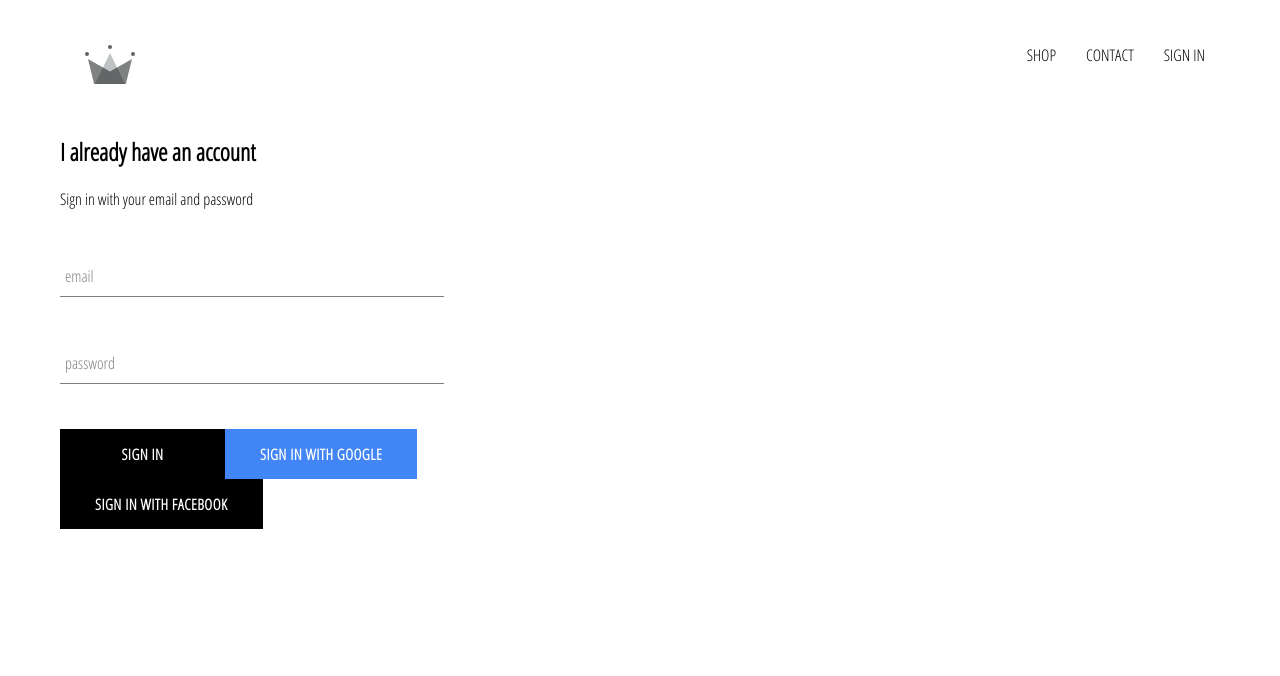
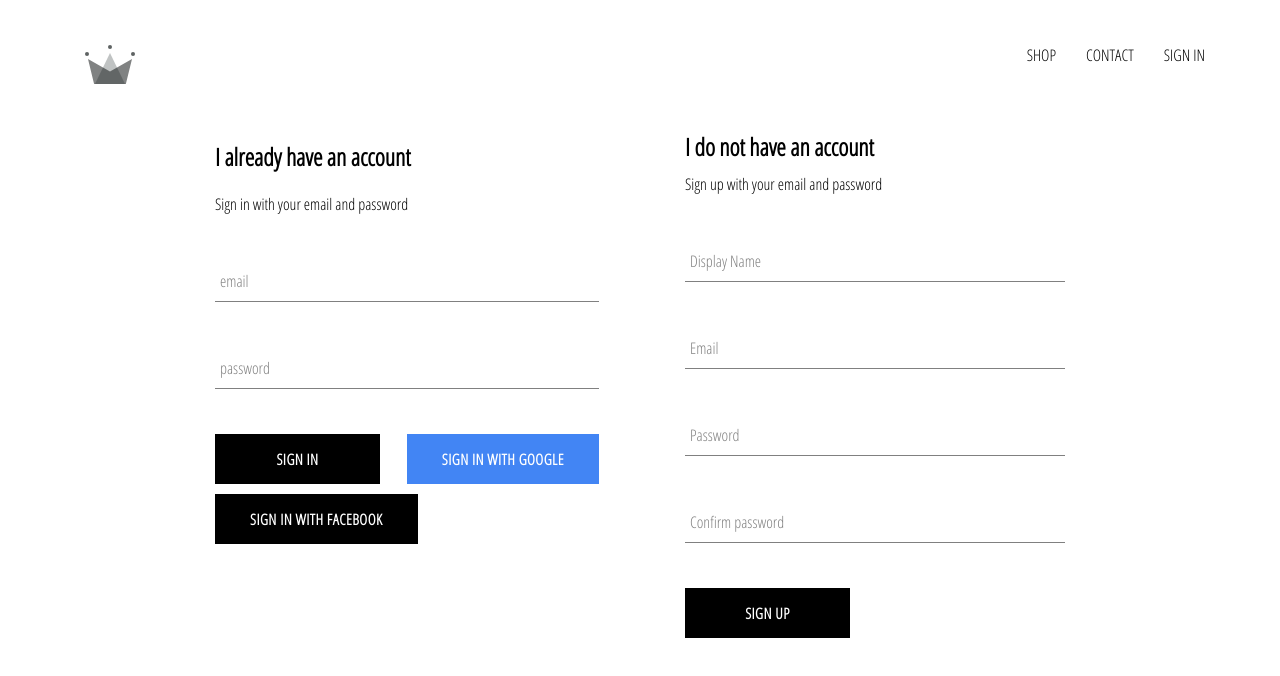
Before and after one commit to darklomba/crwn-clothing, a React (Create React App) app: page /signin in a window 1280 px wide. Shown: the top 676 px of the page. Built offline with nearby package versions, Linux system fonts and the light colour scheme; no server answers.

Commit message:
firebase utils, including ability to store auth users into our firestore db

```diff
--- a/src/App.js
+++ b/src/App.js
@@ -7,7 +7,7 @@
 import ShopPage from './pages/shop/shop.component';
 import Header from './components/header/header.component';
 import SignInAndSignUpPage from './pages/sign-in-and-sign-up/sign-in-and-sign-up.component';
-import { auth } from './firebase/firebase.utils'
+import { auth, createUserProfileDocument } from './firebase/firebase.utils'
 
 class App extends React.Component {
   constructor() {
@@ -21,10 +21,24 @@
   unsuscribeFromAuth = null;
 
   componentDidMount() {
-    this.unsuscribeFromAuth = auth.onAuthStateChanged(user => {
-      this.setState({currentUser: user});
-    }
-    )
+    this.unsuscribeFromAuth = auth.onAuthStateChanged(async userAuth => {
+      if (userAuth) {
+        const userRef = await createUserProfileDocument(userAuth);
+
+        userRef.onSnapshot(snapShot => {
+          this.setState({
+            currentUser: {
+              id: snapShot.id,
+              ...snapShot.data()
+            }
+          });
+        console.log(this.state);
+        });
+      }
+
+      this.setState({ currentUser: userAuth });
+
+    });
   }
 
   componentWillUnmount () {
--- a/src/components/custom-button/custom-button.styles.scss
+++ b/src/components/custom-button/custom-button.styles.scss
@@ -1,3 +1,4 @@
+
 .custom-button {
   min-width: 165px;
   width: auto;
--- a/src/components/sign-in/sign-in.component.jsx
+++ b/src/components/sign-in/sign-in.component.jsx
@@ -46,9 +46,18 @@
                         handleChange={this.handleChange}
                         label='password'
                         required />
-                    <CustomButton type='submit'> Sign In </CustomButton>
-                    <CustomButton onClick= {signInWithGoogle } isGoogleSignIn > Sign In With Google </CustomButton>
-                    <CustomButton onClick= {signInWithFacebook }> Sign In With Facebook </CustomButton>
+                    <div className='buttons'>
+                        <CustomButton type='submit'> Sign In </CustomButton>
+                        <CustomButton
+                            onClick= {signInWithGoogle }
+                            isGoogleSignIn
+                        >
+                           Sign In With Google
+                        </CustomButton>
+                    </div>
+                    <div className='buttons'>
+                            <CustomButton onClick= {signInWithFacebook }> Sign In With Facebook </CustomButton>
+                    </div>
                 </form>
             </div>
         )
--- a/src/components/sign-in/sign-in.styles.scss
+++ b/src/components/sign-in/sign-in.styles.scss
@@ -6,4 +6,10 @@
     .title {
         margin: 10px 0;
     }
+
+    .buttons {
+        padding-bottom: 10px;
+        display: flex;
+        justify-content: space-between;
+      }
 }
--- /dev/null
+++ b/src/components/sign-up/sign-up.component.jsx
@@ -0,0 +1,102 @@
+import React from 'react';
+import FormInput from '../form-input/form-input.component';
+import CustomButton from '../custom-button/custom-button.component';
+
+import { auth, createUserProfileDocument } from '../../firebase/firebase.utils';
+
+import './sign-up.styles.scss';
+
+class SignUp extends React.Component {
+    constructor() {
+        super();
+
+        this.state = {
+            displayName: '',
+            email: '',
+            password: '',
+            confirmPassword: ''
+        }
+    }
+
+    handleSubmit = async event => {
+        event.preventDefault();
+
+        const {displayName, email, password, confirmPassword} = this.state;
+
+        if(password !== confirmPassword) {
+            alert("Passwords don't match");
+            return;
+        }
+
+        try {
+            const { user } = await auth.createUserWithEmailAndPassword(
+                email,
+                password
+            );
+
+            await createUserProfileDocument(user, {displayName});
+
+            this.setState({
+                displayName: '',
+                email: '',
+                password: '',
+                confirmPassword: ''
+            });
+        } catch (error){
+            console.error(error);
+        }
+    };
+
+    handleChange = event => {
+        const {name, value}  = event.target;
+        this.setState({[name]: value});
+    }
+
+    render () {
+        const {displayName, email, password, confirmPassword} = this.state;
+
+        return(
+            <div className='sign-up'>
+                <h2 className='title'>I do not have an account</h2>
+                <span>Sign up with your email and password</span>
+                <form className='sign-up-form' onSubmit={this.handleSubmit}>
+                    <FormInput
+                        type='text'
+                        name='displayName'
+                        value={displayName}
+                        onChange={this.handleChange}
+                        label='Display Name'
+                        required
+                    />
+                    <FormInput
+                        type='email'
+                        name='email'
+                        value={email}
+                        onChange={this.handleChange}
+                        label='Email'
+                        required
+                    />
+                    <FormInput
+                        type='password'
+                        name='password'
+                        value={password}
+                        onChange={this.handleChange}
+                        label='Password'
+                        required
+                    />
+                    <FormInput
+                        type='password'
+                        name='confirmPassword'
+                        value={confirmPassword}
+                        onChange={this.handleChange}
+                        label='Confirm password'
+                        required
+                    />
+                    <CustomButton type='submit'>SIGN UP</CustomButton>
+                </form>
+            </div>
+        )
+    }
+}
+
+export default SignUp;
--- /dev/null
+++ b/src/components/sign-up/sign-up.styles.scss
@@ -0,0 +1,9 @@
+.sign-up {
+    display: flex;
+    flex-direction: column;
+    width: 380px;
+
+    .title {
+        margin: 10px 0;
+    }
+}
--- a/src/firebase/firebase.utils.js
+++ b/src/firebase/firebase.utils.js
@@ -10,6 +10,31 @@
     messagingSenderId: "673193926588",
     appId: "1:673193926588:web:faa225d3579df1ddfe55b9",
     measurementId: "G-R0NQQDBHBZ"
+  }
+
+  export const createUserProfileDocument = async(userAuth, additionalData) => {
+    if (!userAuth) return;
+
+    const userRef = firestore.doc(`users/${userAuth.uid}`);
+    const snapShot = await userRef.get();
+
+    if(!snapShot.exists){
+      const { displayName, email } = userAuth;
+      const createdAt = new Date();
+
+      try {
+        await userRef.set({
+          displayName,
+          email,
+          createdAt,
+          ...additionalData
+        })
+      } catch (error) {
+        console.log('error creating user', error.message);
+      }
+    }
+
+    return userRef;
   }
 
   firebase.initializeApp(config);
--- a/src/pages/sign-in-and-sign-up/sign-in-and-sign-up.component.jsx
+++ b/src/pages/sign-in-and-sign-up/sign-in-and-sign-up.component.jsx
@@ -1,12 +1,14 @@
 import React from 'react';
 
-import SignIn from '../../components/sign-in/sign-in.component'
+import SignIn from '../../components/sign-in/sign-in.component';
+import SignUp from '../../components/sign-up/sign-up.component';
 
 import './sign-in-and-sign-up.styles.scss';
 
 const SignInAndSignUpPage = () => (
     <div className='sign-in-and-sign-up'>
         <SignIn />
+        <SignUp />
     </div>
 )
 
--- a/src/pages/sign-in-and-sign-up/sign-in-and-sign-up.styles.scss
+++ b/src/pages/sign-in-and-sign-up/sign-in-and-sign-up.styles.scss
@@ -0,0 +1,6 @@
+.sign-in-and-sign-up {
+    width: 850px;
+    display: flex;
+    justify-content: space-between;
+    margin: 30px auto;
+}
```
